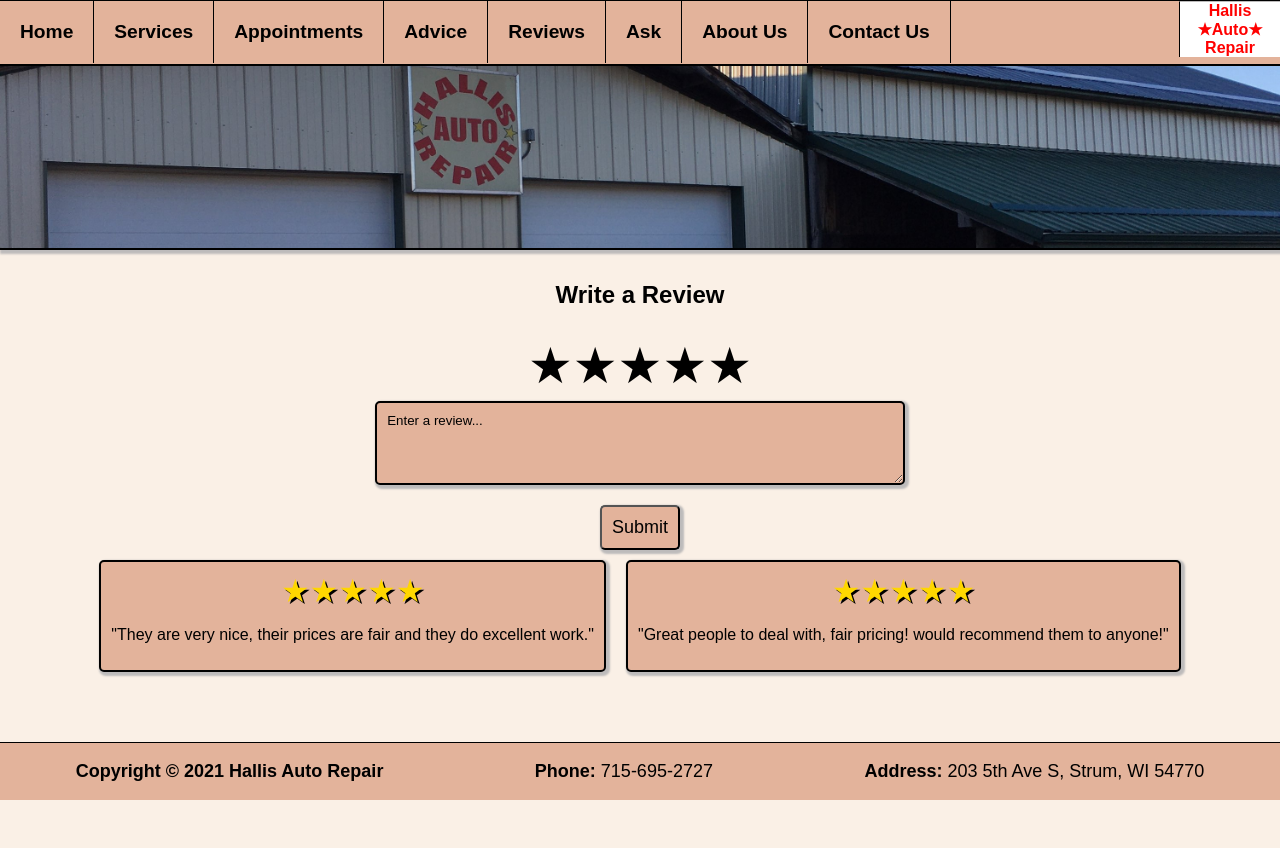
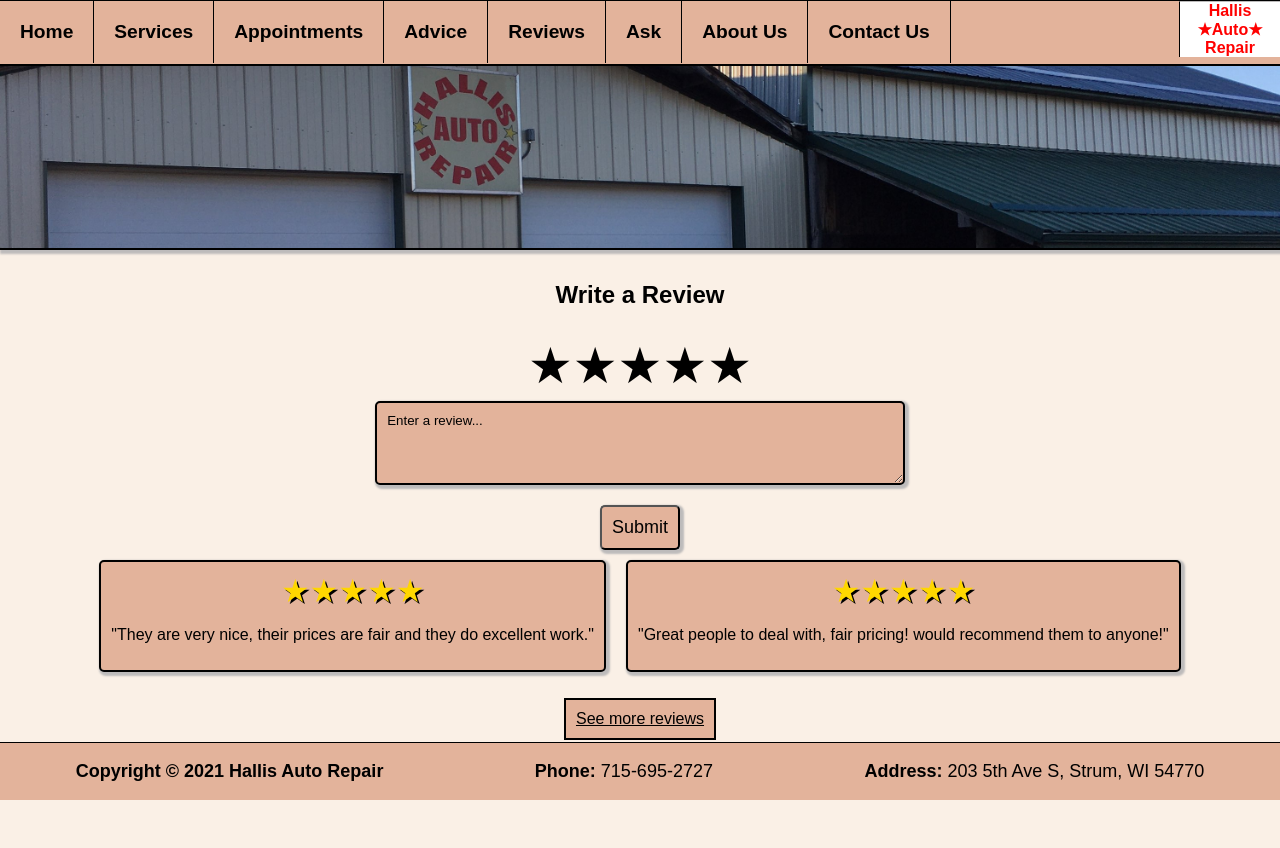
Before and after one commit to milesHerrick/web-systems, a PHP site: page /reviews.html in a window 1280 px wide. Before the commit the page ends 800 px from the top, so only its background shows below. Run offline with PHP 8.4, Linux system fonts and the light colour scheme.

Commit message:
Added External Links

```diff
--- a/about.html
+++ b/about.html
@@ -64,7 +64,7 @@
     <div class="footer">
         <p><b>Copyright &copy; 2021 Hallis Auto Repair</b></p>
         <p><b>Phone:</b> 715-695-2727</p>
-        <p><b>Address:</b> 203 5th Ave S, Strum, WI 54770</p>
+        <p><a href="https://tinyurl.com/2f4u9wfb" target="_blank"><b>Address:</b> 203 5th Ave S, Strum, WI 54770</a></p>
     </div>
 </body>
 </html>
--- a/appointments.html
+++ b/appointments.html
@@ -83,7 +83,7 @@
     <div class="footer">
         <p><b>Copyright &copy; 2021 Hallis Auto Repair</b></p>
         <p><b>Phone:</b> 715-695-2727</p>
-        <p><b>Address:</b> 203 5th Ave S, Strum, WI 54770</p>
+        <p><a href="https://tinyurl.com/2f4u9wfb" target="_blank"><b>Address:</b> 203 5th Ave S, Strum, WI 54770</a></p>
     </div>
 </body>
 </html>
--- a/ask.html
+++ b/ask.html
@@ -67,7 +67,7 @@
     <div class="footer">
         <p><b>Copyright &copy; 2021 Hallis Auto Repair</b></p>
         <p><b>Phone:</b> 715-695-2727</p>
-        <p><b>Address:</b> 203 5th Ave S, Strum, WI 54770</p>
+        <p><a href="https://tinyurl.com/2f4u9wfb" target="_blank"><b>Address:</b> 203 5th Ave S, Strum, WI 54770</a></p>
     </div>
 </body>
 </html>
--- a/brakes.html
+++ b/brakes.html
@@ -70,7 +70,7 @@
     <div class="footer">
         <p><b>Copyright &copy; 2021 Hallis Auto Repair</b></p>
         <p><b>Phone:</b> 715-695-2727</p>
-        <p><b>Address:</b> 203 5th Ave S, Strum, WI 54770</p>
+        <p><a href="https://tinyurl.com/2f4u9wfb" target="_blank"><b>Address:</b> 203 5th Ave S, Strum, WI 54770</a></p>
     </div>
 </body>
 </html>
--- a/contact.html
+++ b/contact.html
@@ -76,7 +76,7 @@
     <div class="footer">
         <p><b>Copyright &copy; 2021 Hallis Auto Repair</b></p>
         <p><b>Phone:</b> 715-695-2727</p>
-        <p><b>Address:</b> 203 5th Ave S, Strum, WI 54770</p>
+        <p><a href="https://tinyurl.com/2f4u9wfb" target="_blank"><b>Address:</b> 203 5th Ave S, Strum, WI 54770</a></p>
     </div>
 </body>
 </html>
--- a/css/global.css
+++ b/css/global.css
@@ -170,3 +170,19 @@ textarea{
   box-shadow: 2px 2px 2px 2px rgb(189, 187, 187);
 
 }
+/* unvisited link */
+a:link {
+  color: black;
+}
+
+a:visited {
+  color: black;
+}
+
+a:hover {
+  color: #faf0e6;;
+}
+
+a:active {
+  color: black;
+}
--- a/css/reviews.css
+++ b/css/reviews.css
@@ -144,3 +144,15 @@ img{
   object-fit: cover;
   object-position: 0% 25%;
 }
+.elink{
+  color: black;
+  font-size: medium;
+  text-shadow: none;
+  margin-bottom: 100px;
+  border: 2px solid black;
+  background-color: #e3b39b;
+  padding: 10px;
+}
+body{
+  overflow-x: hidden;
+}
--- a/home.html
+++ b/home.html
@@ -52,7 +52,7 @@
     <div class="footer">
         <p><b>Copyright &copy; 2021 Hallis Auto Repair</b></p>
         <p><b>Phone:</b> 715-695-2727</p>
-        <p><b>Address:</b> 203 5th Ave S, Strum, WI 54770</p>
+        <p><a href="https://tinyurl.com/2f4u9wfb" target="_blank"><b>Address:</b> 203 5th Ave S, Strum, WI 54770</a></p>
     </div>
 </body>
 </html>
--- a/oil.html
+++ b/oil.html
@@ -71,7 +71,7 @@
     <div class="footer">
         <p><b>Copyright &copy; 2021 Hallis Auto Repair</b></p>
         <p><b>Phone:</b> 715-695-2727</p>
-        <p><b>Address:</b> 203 5th Ave S, Strum, WI 54770</p>
+        <p><a href="https://tinyurl.com/2f4u9wfb" target="_blank"><b>Address:</b> 203 5th Ave S, Strum, WI 54770</a></p>
     </div>
 </body>
 </html>
--- a/reviews.html
+++ b/reviews.html
@@ -92,6 +92,7 @@
             </span>
 
         </div>
+        <p class="elink"><a href="https://tinyurl.com/524rz2kx" target="_blank">See more reviews</a></p>
     </div>
     <div class="footer">
         <p><b>Copyright &copy; 2021 Hallis Auto Repair</b></p>
--- a/services.html
+++ b/services.html
@@ -80,7 +80,7 @@
     <div class="footer">
         <p><b>Copyright &copy; 2021 Hallis Auto Repair</b></p>
         <p><b>Phone:</b> 715-695-2727</p>
-        <p><b>Address:</b> 203 5th Ave S, Strum, WI 54770</p>
+        <p><a href="https://tinyurl.com/2f4u9wfb" target="_blank"><b>Address:</b> 203 5th Ave S, Strum, WI 54770</a></p>
     </div>
 </body>
 </html>
--- a/tires.html
+++ b/tires.html
@@ -71,7 +71,7 @@
     <div class="footer">
         <p><b>Copyright &copy; 2021 Hallis Auto Repair</b></p>
         <p><b>Phone:</b> 715-695-2727</p>
-        <p><b>Address:</b> 203 5th Ave S, Strum, WI 54770</p>
+        <p><a href="https://tinyurl.com/2f4u9wfb" target="_blank"><b>Address:</b> 203 5th Ave S, Strum, WI 54770</a></p>
     </div>
 </body>
 </html>
```
